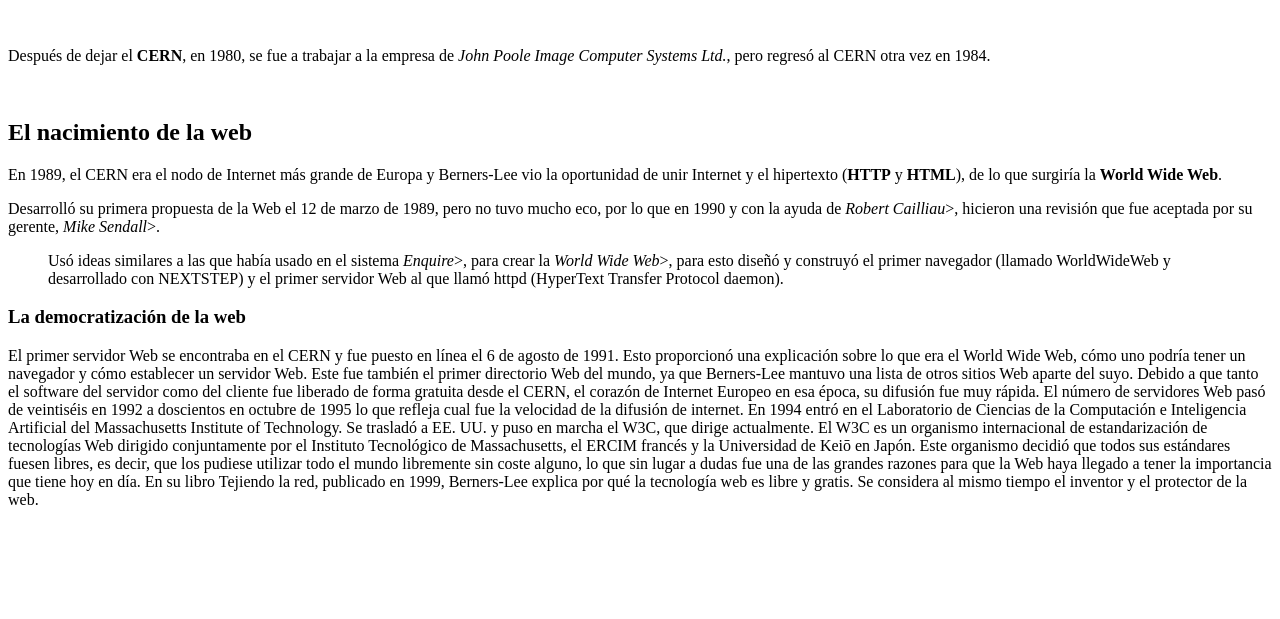
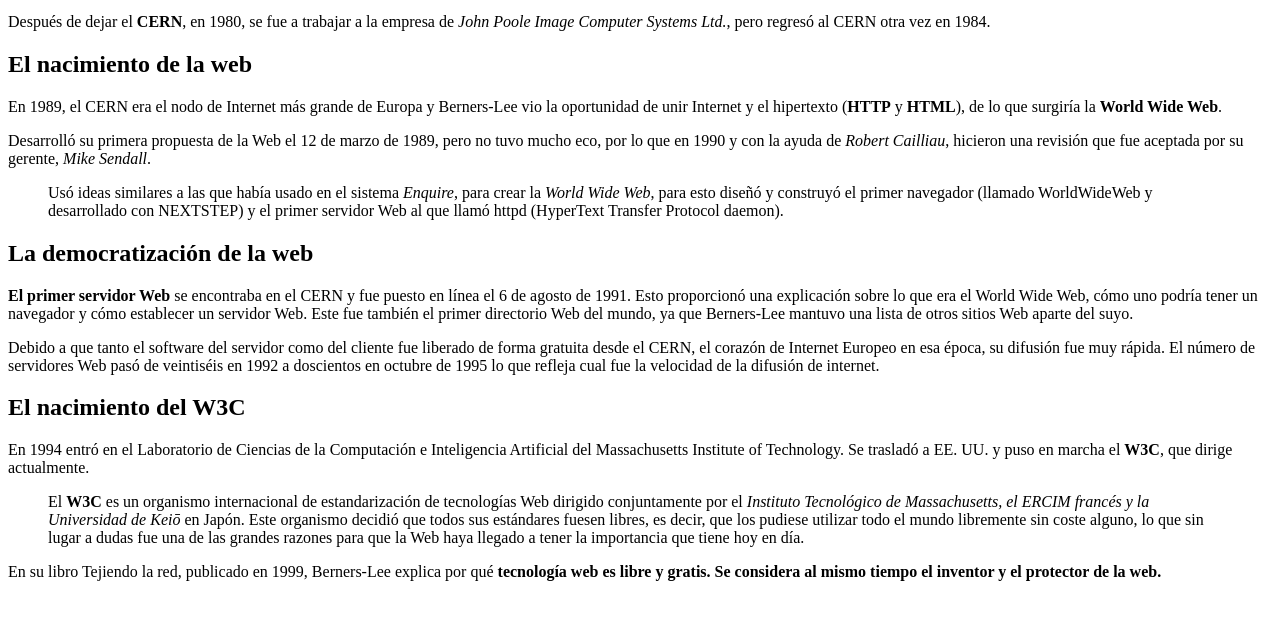
Before and after one commit to CaetanoDelbono/utn-frro-tup-p2-2024-2c, a plain HTML site: page HTML/Practica_Etiquetas/Berners-Lee-Wikipedia.html in a window 1280 px wide. Shown: the part 119-738 px from the top of the page. Drawn offline with Linux system fonts and the light colour scheme.

Commit message:
Update Berners-Lee-Wikipedia.html

```diff
--- a/HTML/Practica_Etiquetas/Berners-Lee-Wikipedia.html
+++ b/HTML/Practica_Etiquetas/Berners-Lee-Wikipedia.html
@@ -6,26 +6,29 @@
 </head>
 <body>
 	<h1>Biografía de Tim Berners Lee</h1>
-	<p><strong>Berners-Lee</strong> trabajó en el <b>CERN</b> desde junio hasta diciembre de 1980. Durante ese tiempo, propuso un proyecto basado en el hipertexto para facilitar la forma de compartir y la puesta al día de la información entre investigadores. En este periodo también construyó un programa llamado <b>ENQUIRE</b> que no llegó a ver la luz.<p><br>
+	<p><strong>Berners-Lee</strong> trabajó en el <b>CERN</b> desde junio hasta diciembre de 1980. Durante ese tiempo, propuso un proyecto basado en el hipertexto para facilitar la forma de compartir y la puesta al día de la información entre investigadores. En este periodo también construyó un programa llamado <b>ENQUIRE</b> que no llegó a ver la luz.<p>
 
-	<p>Después de dejar el <b>CERN</b>, en 1980, se fue a trabajar a la empresa de <em>John Poole Image Computer Systems Ltd.</em>, pero regresó al CERN otra vez en 1984.</p><br>
+	<p>Después de dejar el <b>CERN</b>, en 1980, se fue a trabajar a la empresa de <em>John Poole Image Computer Systems Ltd.</em>, pero regresó al CERN otra vez en 1984.</p>
 
 	<h2>El nacimiento de la web</h2>
 
 	<p>En 1989, el CERN era el nodo de Internet más grande de Europa y Berners-Lee vio la oportunidad de unir Internet y el hipertexto (<b>HTTP</b> y <b>HTML</b>), de lo que surgiría la <b>World Wide Web</b>.</p>
 
-	<p> Desarrolló su primera propuesta de la Web el 12 de marzo de 1989, pero no tuvo mucho eco, por lo que en 1990 y con la ayuda de <i>Robert Cailliau</i>>, hicieron una revisión que fue aceptada por su gerente, <i>Mike Sendall</i>>.</p>
-	<blockquote>Usó ideas similares a las que había usado en el sistema <i>Enquire</i>>, para crear la <i>World Wide Web</i>>, para esto diseñó y construyó el primer navegador (llamado WorldWideWeb y desarrollado con NEXTSTEP) y el primer servidor Web al que llamó httpd (HyperText Transfer Protocol daemon).</blockquote>
+	<p> Desarrolló su primera propuesta de la Web el 12 de marzo de 1989, pero no tuvo mucho eco, por lo que en 1990 y con la ayuda de <i>Robert Cailliau</i>, hicieron una revisión que fue aceptada por su gerente, <i>Mike Sendall</i>.</p>
+	<blockquote>Usó ideas similares a las que había usado en el sistema <i>Enquire</i>, para crear la <i>World Wide Web</i>, para esto diseñó y construyó el primer navegador (llamado WorldWideWeb y desarrollado con NEXTSTEP) y el primer servidor Web al que llamó httpd (HyperText Transfer Protocol daemon).</blockquote>
 
-	<h3>La democratización de la web</h3>
+	<h2>La democratización de la web</h2>
 
+	<p><b>El primer servidor Web</b> se encontraba en el CERN y fue puesto en línea el 6 de agosto de 1991. Esto proporcionó una explicación sobre lo que era el World Wide Web, cómo uno podría tener un navegador y cómo establecer un servidor Web. Este fue también el primer directorio Web del mundo, ya que Berners-Lee mantuvo una lista de otros sitios Web aparte del suyo.</p>
 
+	<p>Debido a que tanto el software del servidor como del cliente fue liberado de forma gratuita desde el CERN, el corazón de Internet Europeo en esa época, su difusión fue muy rápida. El número de servidores Web pasó de veintiséis en 1992 a doscientos en octubre de 1995 lo que refleja cual fue la velocidad de la difusión de internet.</p>
 
-El primer servidor Web se encontraba en el CERN y fue puesto en línea el 6 de agosto de 1991. Esto proporcionó una explicación sobre lo que era el World Wide Web, cómo uno podría tener un navegador y cómo establecer un servidor Web. Este fue también el primer directorio Web del mundo, ya que Berners-Lee mantuvo una lista de otros sitios Web aparte del suyo. Debido a que tanto el software del servidor como del cliente fue liberado de forma gratuita desde el CERN, el corazón de Internet Europeo en esa época, su difusión fue muy rápida. El número de servidores Web pasó de veintiséis en 1992 a doscientos en octubre de 1995 lo que refleja cual fue la velocidad de la difusión de internet.
+	<h2>El nacimiento del W3C</h2>
 
-En 1994 entró en el Laboratorio de Ciencias de la Computación e Inteligencia Artificial del Massachusetts Institute of Technology. Se trasladó a EE. UU. y puso en marcha el W3C, que dirige actualmente. El W3C es un organismo internacional de estandarización de tecnologías Web dirigido conjuntamente por el Instituto Tecnológico de Massachusetts, el ERCIM francés y la Universidad de Keiō en Japón. Este organismo decidió que todos sus estándares fuesen libres, es decir, que los pudiese utilizar todo el mundo libremente sin coste alguno, lo que sin lugar a dudas fue una de las grandes razones para que la Web haya llegado a tener la importancia que tiene hoy en día.
+	<p>En 1994 entró en el Laboratorio de Ciencias de la Computación e Inteligencia Artificial del Massachusetts Institute of Technology. Se trasladó a EE. UU. y puso en marcha el <b>W3C</b>, que dirige actualmente.</p>
+	<blockquote> El <b>W3C</b> es un organismo internacional de estandarización de tecnologías Web dirigido conjuntamente por el <i>Instituto Tecnológico de Massachusetts, el ERCIM francés y la Universidad de Keiō</i> en Japón. Este organismo decidió que todos sus estándares fuesen libres, es decir, que los pudiese utilizar todo el mundo libremente sin coste alguno, lo que sin lugar a dudas fue una de las grandes razones para que la Web haya llegado a tener la importancia que tiene hoy en día.</blockquote>
 
-En su libro Tejiendo la red, publicado en 1999, Berners-Lee explica por qué la tecnología web es libre y gratis. Se considera al mismo tiempo el inventor y el protector de la web.
+	<p>En su libro Tejiendo la red, publicado en 1999, Berners-Lee explica por qué <strong>tecnología web es libre y gratis. Se considera al mismo tiempo el inventor y el protector de la web.</strong></p>
 
 </body>
 </html>
```
